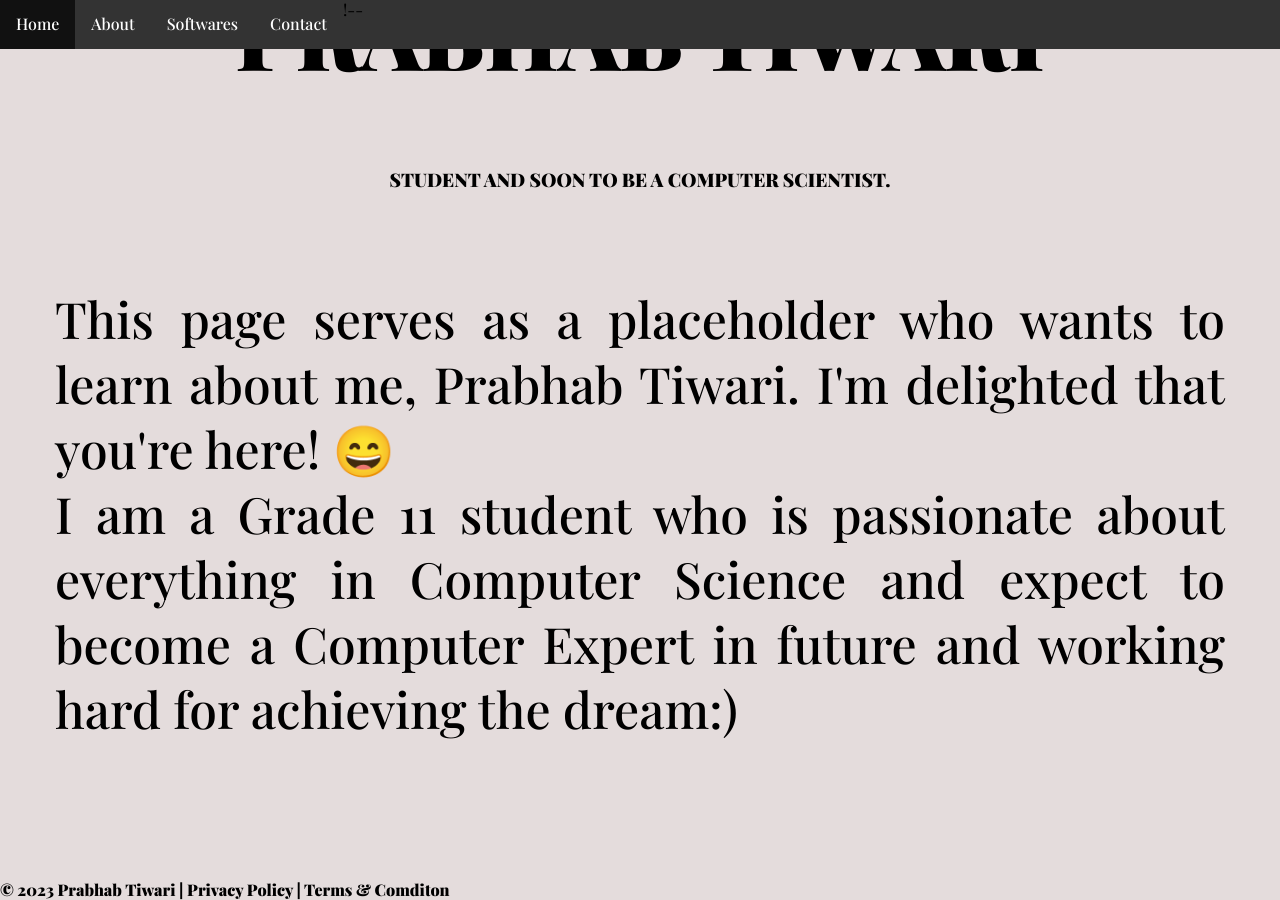
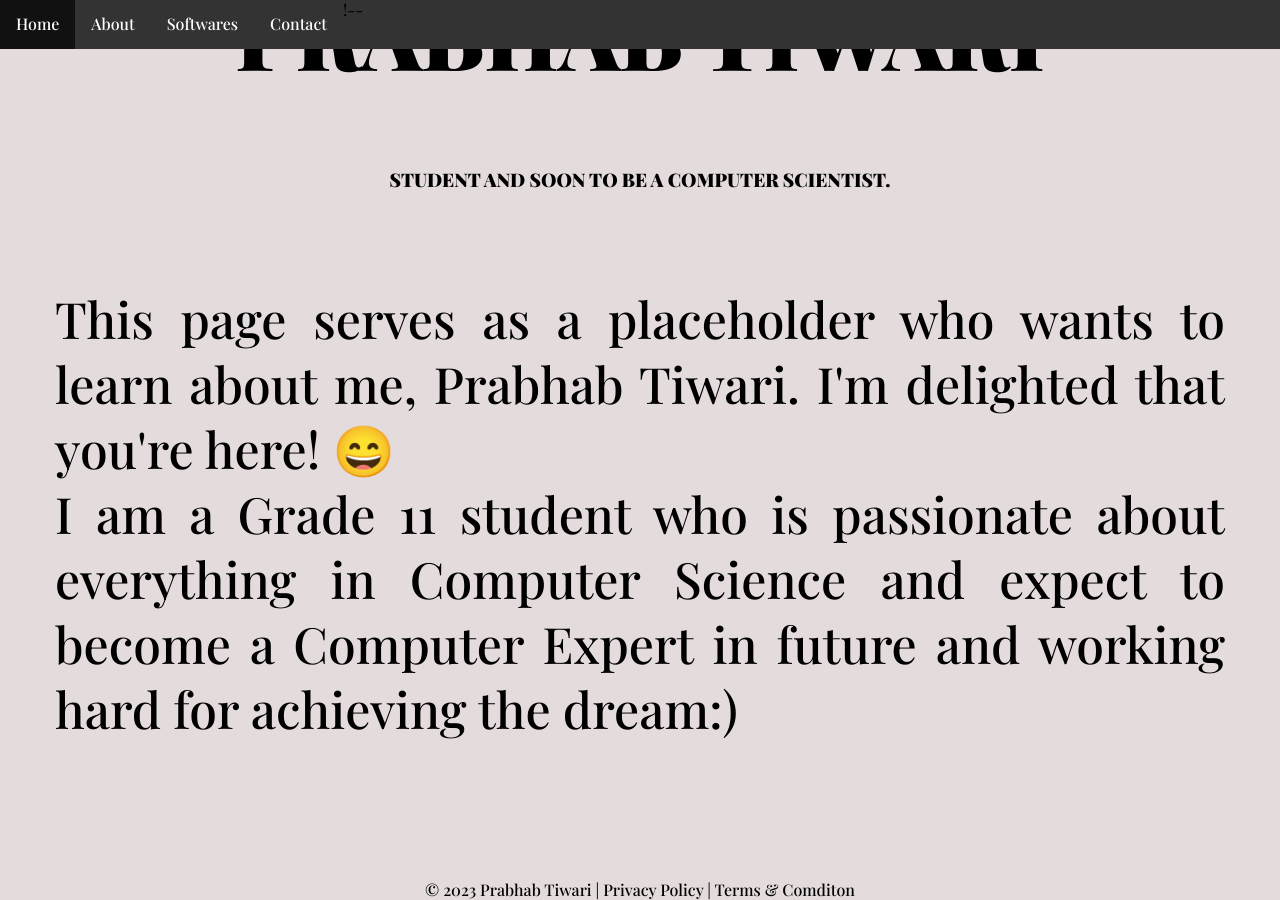
Before and after one commit to PrabhabTiwari/website, a Jekyll site: the page built from index.html, in a window 1280 px wide and 900 px high, scrolled down 986 px. Built offline with Jekyll 4.4.1, drawn with Linux system fonts in a browser that asks for light colours.

Commit message:
Update footer.html

```diff
--- a/_includes/footer.html
+++ b/_includes/footer.html
@@ -4,6 +4,6 @@
   font-weight: bold;
 </style>
 
-<h10>
-©  2023  Prabhab  Tiwari |  Privacy Policy | Terms & Comditon
+<div class="center">
+©  2023  Prabhab  Tiwari |  Privacy Policy | Terms & Comditon </div>
 </h10>
```
